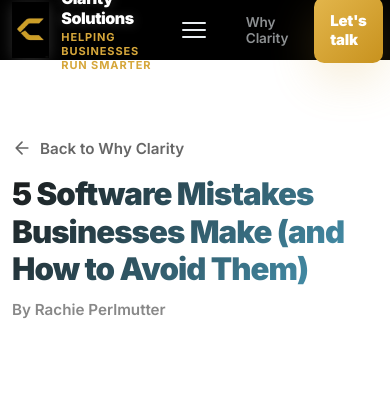
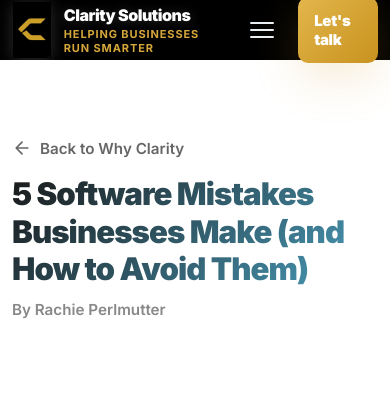
Before and after one commit to Arifrei/clarity_website, a Flask app: page /articles/5-mistakes in a window 390 px wide. Shown: the top 420 px of the page. Run offline with Flask 3, Linux system fonts and the light colour scheme.

Commit message:
Improved header on mobile.

```diff
--- a/templates/base.html
+++ b/templates/base.html
@@ -46,15 +46,13 @@
         <a href="/#home" class="navBtn active" data-target="home">Home</a>
         <a href="/#workflow" class="navBtn" data-target="workflow">Our Process</a>
         <a href="/#contact" class="navBtn" data-target="contact">Contact</a>
+        <a href="/why-clarity" class="navBtn secondary">Why Clarity</a>
       </div>
 
-      <div style="display: flex; gap: 10px; align-items: center;">
-        <a href="/why-clarity" class="navBtn secondary">Why Clarity</a>
-        <a href="/#contact" class="cta magnetic" id="ctaBtn" data-target="contact">
-          <span class="ctaDot" aria-hidden="true"></span>
-          <span>Let's talk</span>
-        </a>
-      </div>
+      <a href="/#contact" class="cta magnetic" id="ctaBtn" data-target="contact">
+        <span class="ctaDot" aria-hidden="true"></span>
+        <span>Let's talk</span>
+      </a>
     </div>
   </header>
 
```
